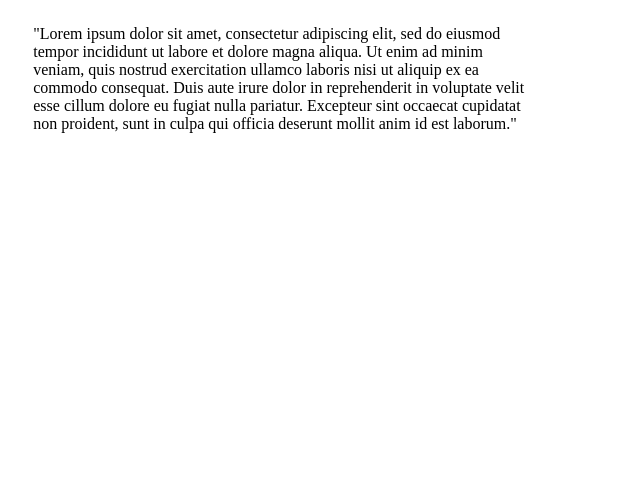
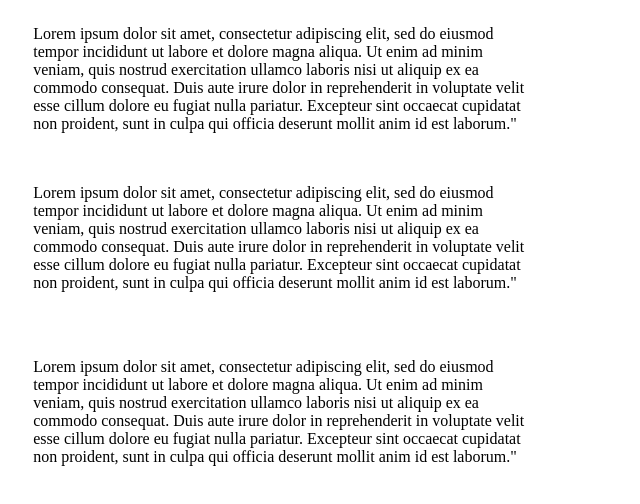
Before and after one commit to arjunkesava/pr-size-labeller-test, a plain HTML site: page index.html in a window 1280 px wide. Shown: the whole page, without its empty margins (0-640 px from the left). Drawn offline with Linux system fonts and the light colour scheme.

Commit message:
feat: pr test 2nd commitg

```diff
--- a/index.html
+++ b/index.html
@@ -1,3 +1,24 @@
-<p style="width: 500px; margin: 2%;">
-"Lorem ipsum dolor sit amet, consectetur adipiscing elit, sed do eiusmod tempor incididunt ut labore et dolore magna aliqua. Ut enim ad minim veniam, quis nostrud exercitation ullamco laboris nisi ut aliquip ex ea commodo consequat. Duis aute irure dolor in reprehenderit in voluptate velit esse cillum dolore eu fugiat nulla pariatur. Excepteur sint occaecat cupidatat non proident, sunt in culpa qui officia deserunt mollit anim id est laborum."
+<p style="width: 500px; margin: 2%">
+  Lorem ipsum dolor sit amet, consectetur adipiscing elit, sed do eiusmod tempor
+  incididunt ut labore et dolore magna aliqua. Ut enim ad minim veniam, quis
+  nostrud exercitation ullamco laboris nisi ut aliquip ex ea commodo consequat.
+  Duis aute irure dolor in reprehenderit in voluptate velit esse cillum dolore
+  eu fugiat nulla pariatur. Excepteur sint occaecat cupidatat non proident, sunt
+  in culpa qui officia deserunt mollit anim id est laborum."
 </p>
+<p style="width: 500px; padding: 2%">
+  Lorem ipsum dolor sit amet, consectetur adipiscing elit, sed do eiusmod tempor
+  incididunt ut labore et dolore magna aliqua. Ut enim ad minim veniam, quis
+  nostrud exercitation ullamco laboris nisi ut aliquip ex ea commodo consequat.
+  Duis aute irure dolor in reprehenderit in voluptate velit esse cillum dolore
+  eu fugiat nulla pariatur. Excepteur sint occaecat cupidatat non proident, sunt
+  in culpa qui officia deserunt mollit anim id est laborum."
+</p>
+<p style="width: 500px; padding: 2%">
+  Lorem ipsum dolor sit amet, consectetur adipiscing elit, sed do eiusmod tempor
+  incididunt ut labore et dolore magna aliqua. Ut enim ad minim veniam, quis
+  nostrud exercitation ullamco laboris nisi ut aliquip ex ea commodo consequat.
+  Duis aute irure dolor in reprehenderit in voluptate velit esse cillum dolore
+  eu fugiat nulla pariatur. Excepteur sint occaecat cupidatat non proident, sunt
+  in culpa qui officia deserunt mollit anim id est laborum."
+</p>
```
